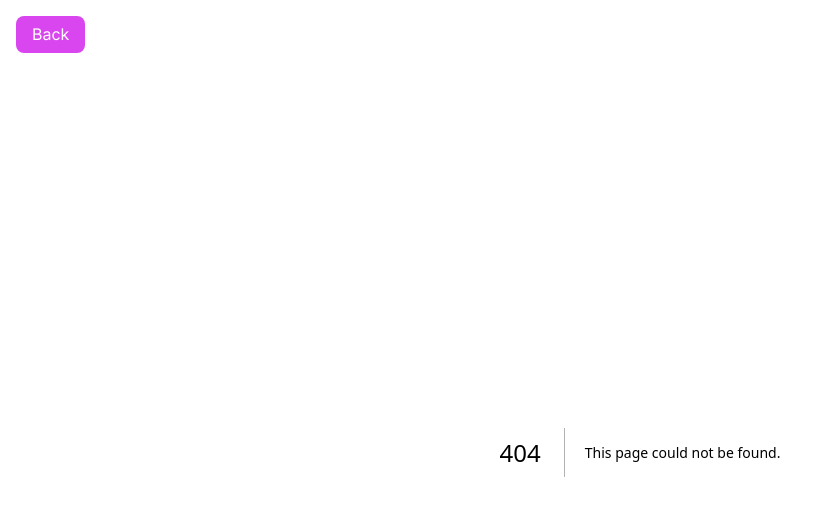
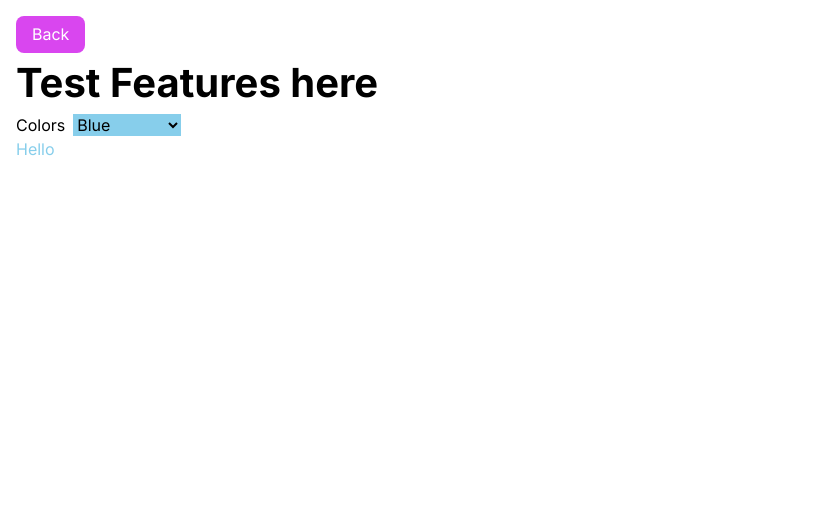
Before and after one commit to emanuelefavero/react-19, a Next.js app: page /test in a window 1280 px wide. Before the commit this address had no page. Shown: the top 516 px of the page, without its empty margins (0-827 px from the left). Built offline with nearby package versions, Linux system fonts and the light colour scheme.

Commit message:
add test route

```diff
--- a/app/globals.css
+++ b/app/globals.css
@@ -116,3 +116,7 @@ input {
   padding: 0.5rem;
   border-radius: 0.5rem;
 }
+
+select {
+  color: #000;
+}
--- a/app/page.js
+++ b/app/page.js
@@ -7,6 +7,9 @@ export default function Home() {
 
       <nav>
         <ul>
+          <li>
+            <Link href='/test'>Test features here</Link>
+          </li>
           <li>
             <Link href='/use-action-state'>useActionState</Link>
           </li>
--- /dev/null
+++ b/app/test/page.js
@@ -0,0 +1,45 @@
+'use client'
+
+import { useState } from 'react'
+
+function Select({ selected, handleChangeColor }) {
+  const selectStyle = {
+    backgroundColor: selected || '#fff',
+  }
+
+  return (
+    <>
+      <label htmlFor='colors' style={{ marginRight: '0.5rem' }}>
+        Colors
+      </label>
+      <select
+        style={selectStyle}
+        id='colors'
+        value={selected}
+        onChange={handleChangeColor}
+      >
+        <option value='SkyBlue'>Blue</option>
+        <option value='LightGreen'>Light Green</option>
+        <option value='Plum'>Purple</option>
+      </select>
+    </>
+  )
+}
+
+export default function Page() {
+  const [selected, setSelected] = useState('SkyBlue')
+
+  const handleChangeColor = (e) => {
+    setSelected(e.target.value)
+  }
+
+  return (
+    <>
+      <h1>Test Features here</h1>
+
+      <Select selected={selected} handleChangeColor={handleChangeColor} />
+
+      <p style={{ color: selected }}>Hello</p>
+    </>
+  )
+}
```
